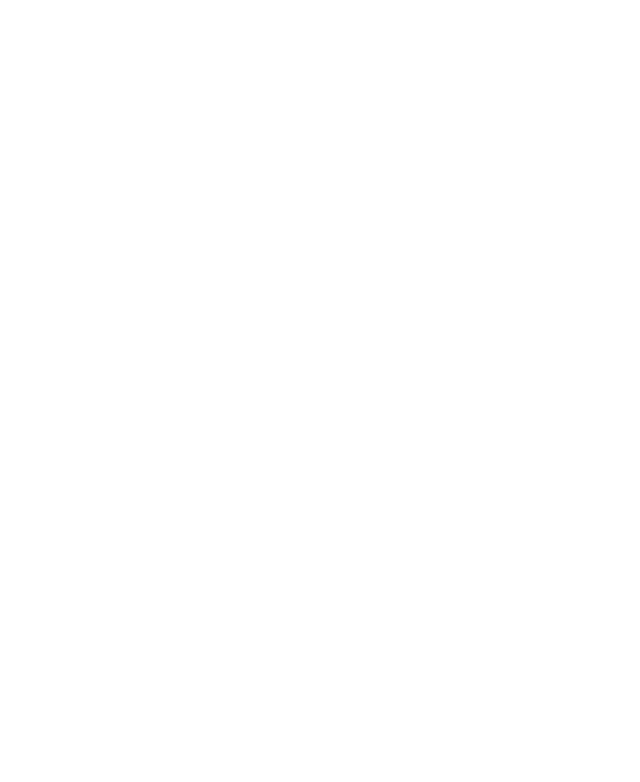
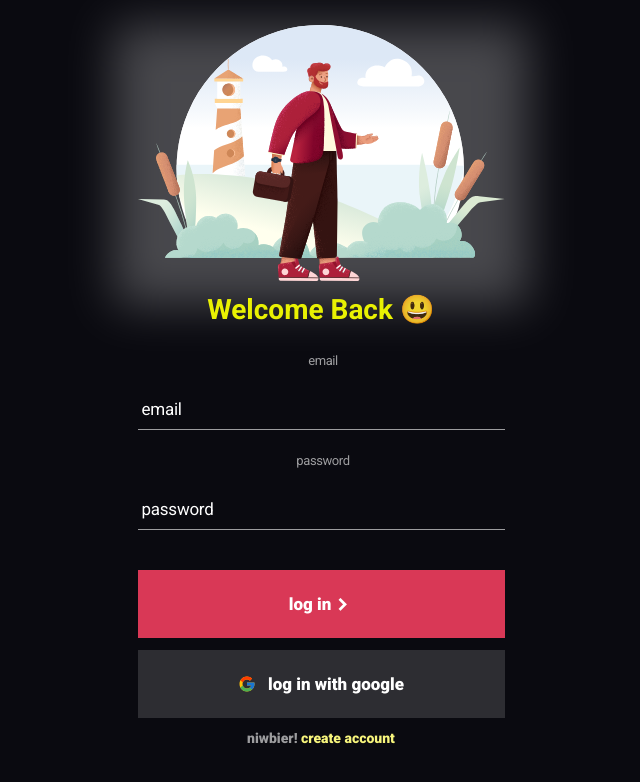
Before and after one commit to rodrigomoura85/projeto2, a plain HTML site: page index.html in a window 1280 px wide. Shown: the whole page, without its empty margins (319-959 px from the left). Drawn offline with nearby package versions, Linux system fonts and the light colour scheme.

Commit message:
login app
login app

```diff
--- a/index.html
+++ b/index.html
@@ -1,9 +1,52 @@
 <!DOCTYPE html>
 <html lang="pt-br">
+  <head>
 
-<head>
-    <meta charset="UTF-8">
+      <meta charset="UTF-8">
     <meta name="viewport" content="width=device-width, initial-scale=1.0">
+    <link rel="preconnect" href="https://fonts.googleapis.com" />
+    <link rel="preconnect" href="https://fonts.gstatic.com" crossorigin />
+    <link href="https://fonts.googleapis.com/css2?family=Roboto:wght@400;700;900&display=swap" rel="stylesheet" />
+    <link href="https://unpkg.com/boxicons@2.1.2/css/boxicons.min.css" rel="stylesheet" />
     <link rel="stylesheet" href="style.css">
-    <title>mario bros</title>
-</head>
+
+    <title>tela de login</title>
+  </head>
+
+  <body>
+    <main>
+      <div class="blur" ></div>
+      <img src="login.img.svg " alt="homem com uma mala">
+      <h1>Welcome Back 😃</h1>
+
+      <div>
+      </div class="container-inputs">
+        <label>email</label>
+        <input placeholder="email" type="email">
+
+        <label>password</label>
+        <input placeholder="password" type="password">
+      </div>
+
+      <button class="btn-login">
+        log in
+        <i class='bx bxs-chevron-right'></i>
+
+      </button>
+
+      <button class="btn-google">
+        <img src="icon.google.svg" alt="icon.google.svg" />
+        log in with google
+      </button>
+
+    </div class="container-link">
+
+
+        <a href="index.html">niwbier!
+
+          <span> create account </span>
+        </a>
+      </div>
+    </main>
+  </body>
+</html>
--- a/style.css
+++ b/style.css
@@ -0,0 +1,186 @@
+* {
+padding: 0;
+margin: 0;
+padding: 0;
+box-sizing: border-box;
+font-family: "Roboto", sans-serif;
+}
+
+body {
+display: flex;
+justify-content: center;
+background-color: #0a0a10;
+}
+
+main {
+display: flex;
+flex-direction: column;
+align-items: center;
+padding: 25px 0px;
+max-width: 414px;
+min-height: 100vh;
+gap: 12px;
+position: relative;
+}
+
+.blur {
+width: 414px;
+height: 280px;
+position: absolute;
+z-index: -1;
+background: #ffffff;
+opacity: 0.25;
+filter: blur(24px);
+}
+
+h1 {
+font-weight: 700;
+font-size: 28px;
+line-height: 33px;
+text-align: center;
+color: #f6ff00ef;
+}
+
+.container-inputs {
+margin-top: 20px;
+display: flex;
+flex-direction: column;
+width: 100%;
+}
+
+label {
+font-weight: 400;
+font-size: 13px;
+line-height: 22px;
+letter-spacing: -0.408px;
+color: rgba(255, 255, 255, 0.6);
+margin-bottom: 4px;
+margin-left: 4px;
+}
+
+input {
+width: 100%;
+height: 42px;
+margin-bottom: 8px;
+background: transparent;
+outline: none;
+border: none;
+border-bottom: 1px solid rgba(255, 255, 255, 0.6);
+
+font-weight: 400;
+font-size: 17px;
+line-height: 20px;
+letter-spacing: -0.24px;
+color: #ffffff;
+padding-left: 4px;
+}
+
+input::placeholder {
+font-weight: 400;
+font-size: 17px;
+line-height: 20px;
+letter-spacing: -0.24px;
+color: #ffffff;
+}
+
+.btn-login {
+margin-top: 20px;
+width: 100%;
+height: 68px;
+background: #d93856;
+font-weight: 900;
+font-size: 17px;
+line-height: 2px;
+color: #ffffff;
+border: none;
+
+display: flex;
+align-items: center;
+justify-content: center;
+transition: 0.3s ease;
+}
+
+.btn-login:hover {
+cursor: pointer;
+background-color: green;
+color: rgb(0, 0, 0);
+opacity: 0.8;
+}
+
+.btn-login:active {
+background: greenyellow;
+color: black;
+opacity: 0.6;
+}
+
+i {
+font-weight: 900;
+font-size: 22px;
+line-height: 2px;
+}
+
+.btn-google {
+width: 100%;
+height: 68px;
+border: none;
+display: flex;
+align-items: center;
+justify-content: center;
+transition: 0.3s ease;
+
+background: rgba(255, 255, 255, 0.14);
+font-weight: 900;
+font-size: 17px;
+line-height: 2px;
+color: #ffffff;
+gap: 12px;
+}
+
+.btn-google:hover {
+background: rgba(34, 25, 165, 0.14);
+cursor: pointer;
+opacity: 0.8;
+}
+
+.btn-google:active {
+opacity: 0.6;
+}
+
+.container-link {
+margin-top: 20px;
+position: relative;
+}
+
+a {
+font-weight: 900;
+font-size: 14px;
+line-height: 16px;
+color: rgba(255, 255, 255, 0.6);
+text-decoration: none;
+}
+
+a::after {
+content: "";
+width: 0;
+height: 2px;
+position: absolute;
+background: #50a541;
+bottom: -3px;
+left: 0;
+transition: 0.3s ease;
+}
+
+a:hover::after {
+content: "";
+width: 100%;
+height: 2px;
+position: absolute;
+background:  #50a541;
+bottom: -3px;
+left: 0;
+cursor: pointer;
+}
+
+span {
+color: #f7f57c;
+}
```
Also changed, not shown: cadastro.html (added, +48 -0 lines), icon.google.svg (added), login.img.svg (added), singup.img.svg (added), 1 other file.
